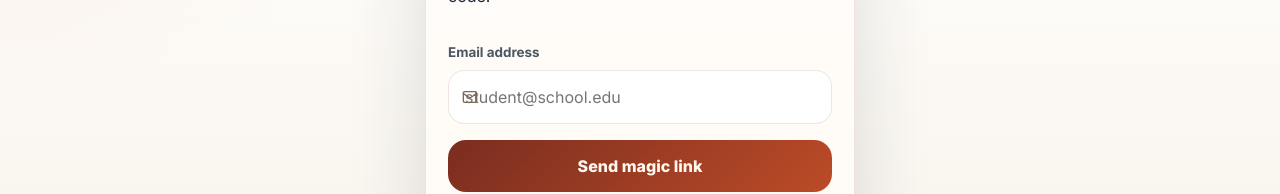
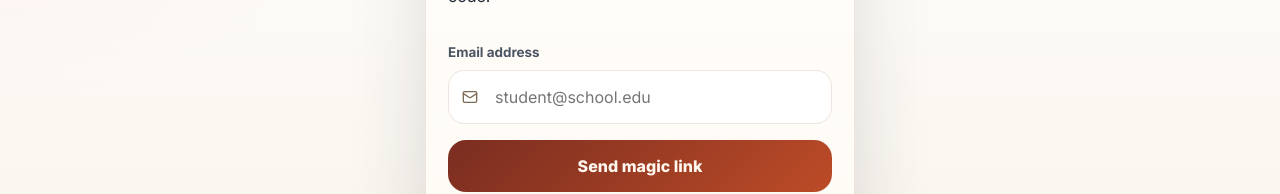
Before and after one commit to gilstrickland-ship-it/show-choir-readiness-hub, a React (Vite) app: page /auth/sign-in in a window 1280 px wide. Shown: the part 410-604 px from the top of the page. Built offline with nearby package versions, Linux system fonts and the light colour scheme.

Commit message:
Fix icon spacing in text inputs

```diff
--- a/src/styles.css
+++ b/src/styles.css
@@ -823,6 +823,10 @@ textarea {
   color: #1f2937;
 }
 
+.field .input-with-icon input {
+  padding-left: 46px;
+}
+
 .field textarea {
   resize: vertical;
 }
```
